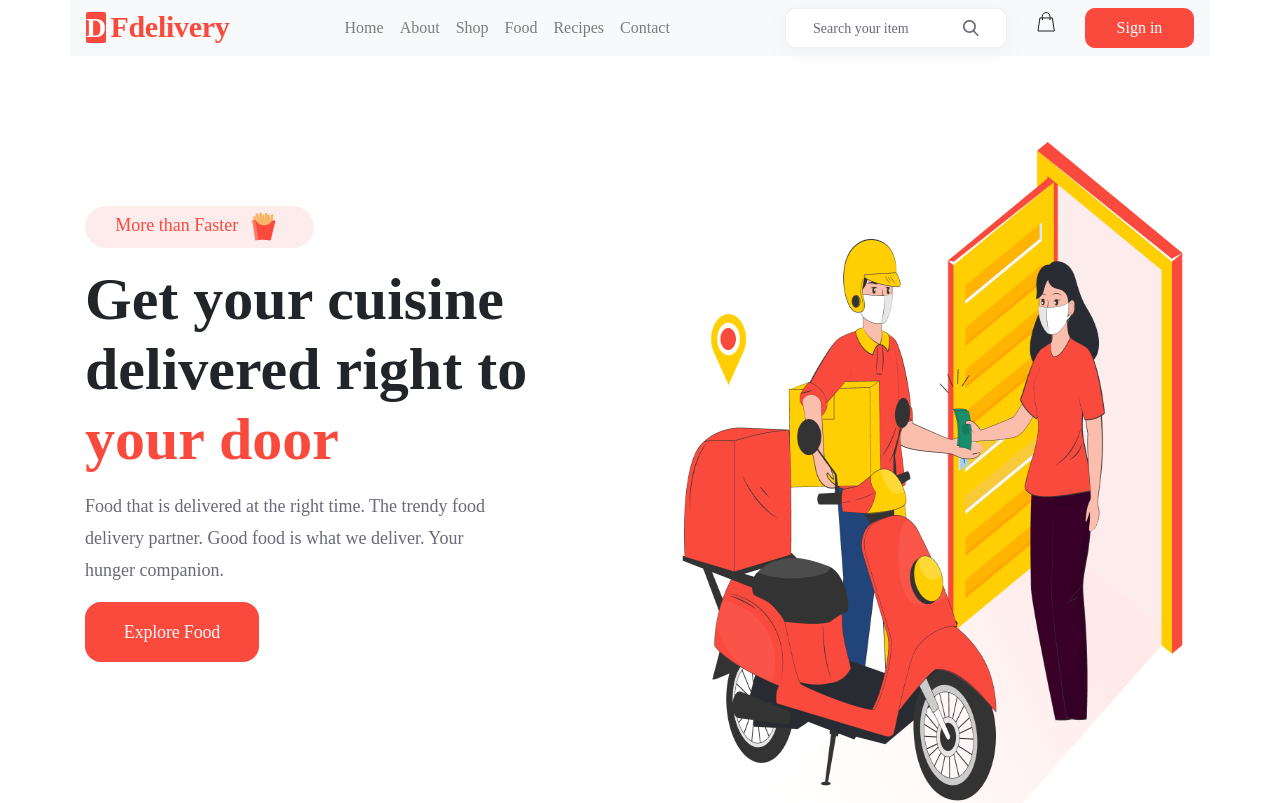
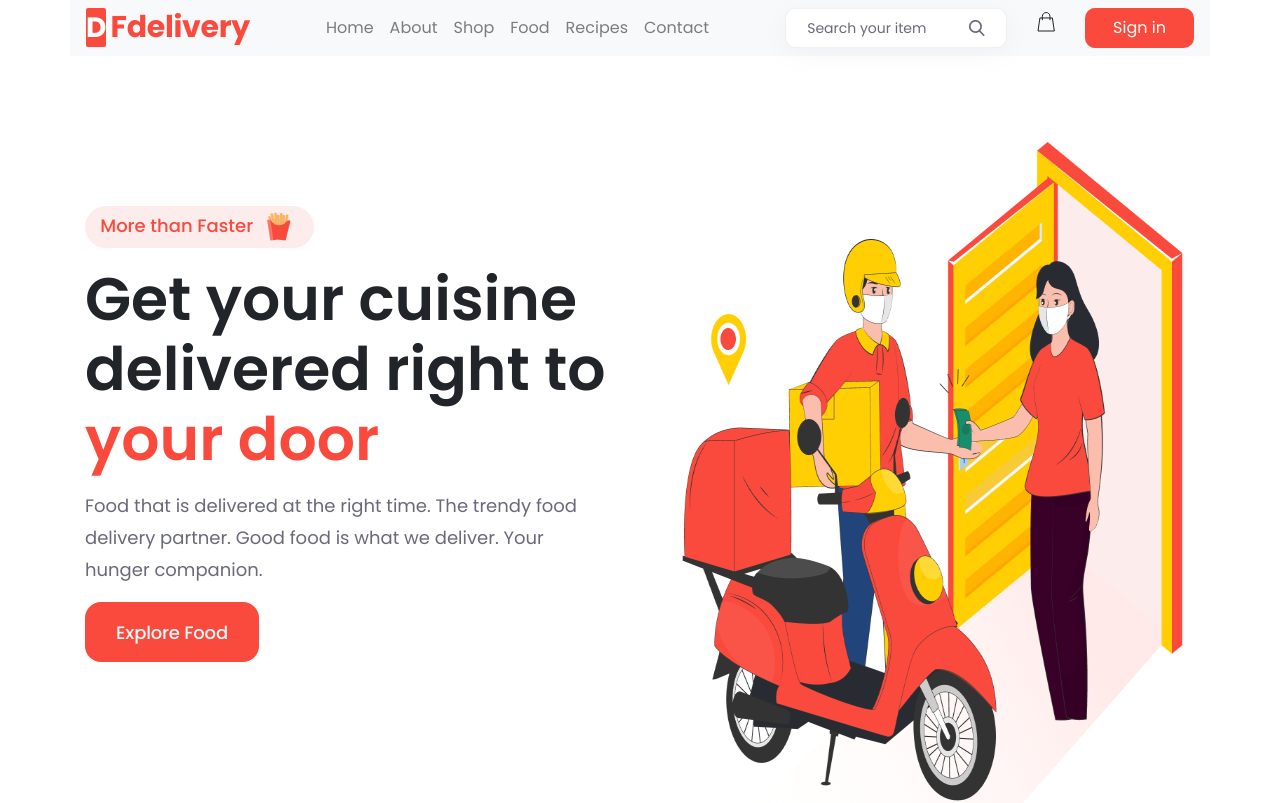
Before and after one commit to dhruvurgr8/Fdelivery, a plain HTML site: page index.html in a window 1280 px wide. Shown: the top 803 px of the page. Drawn offline with nearby package versions, Linux system fonts and the light colour scheme.

Commit message:
fonts issue resolved

```diff
--- a/styles.css
+++ b/styles.css
@@ -1,3 +1,4 @@
+@import url("https://fonts.googleapis.com/css2?family=Poppins:wght@300;400;500;600;700&display=swap");
 body {
   margin: 0px;
   padding: 0px;
```
